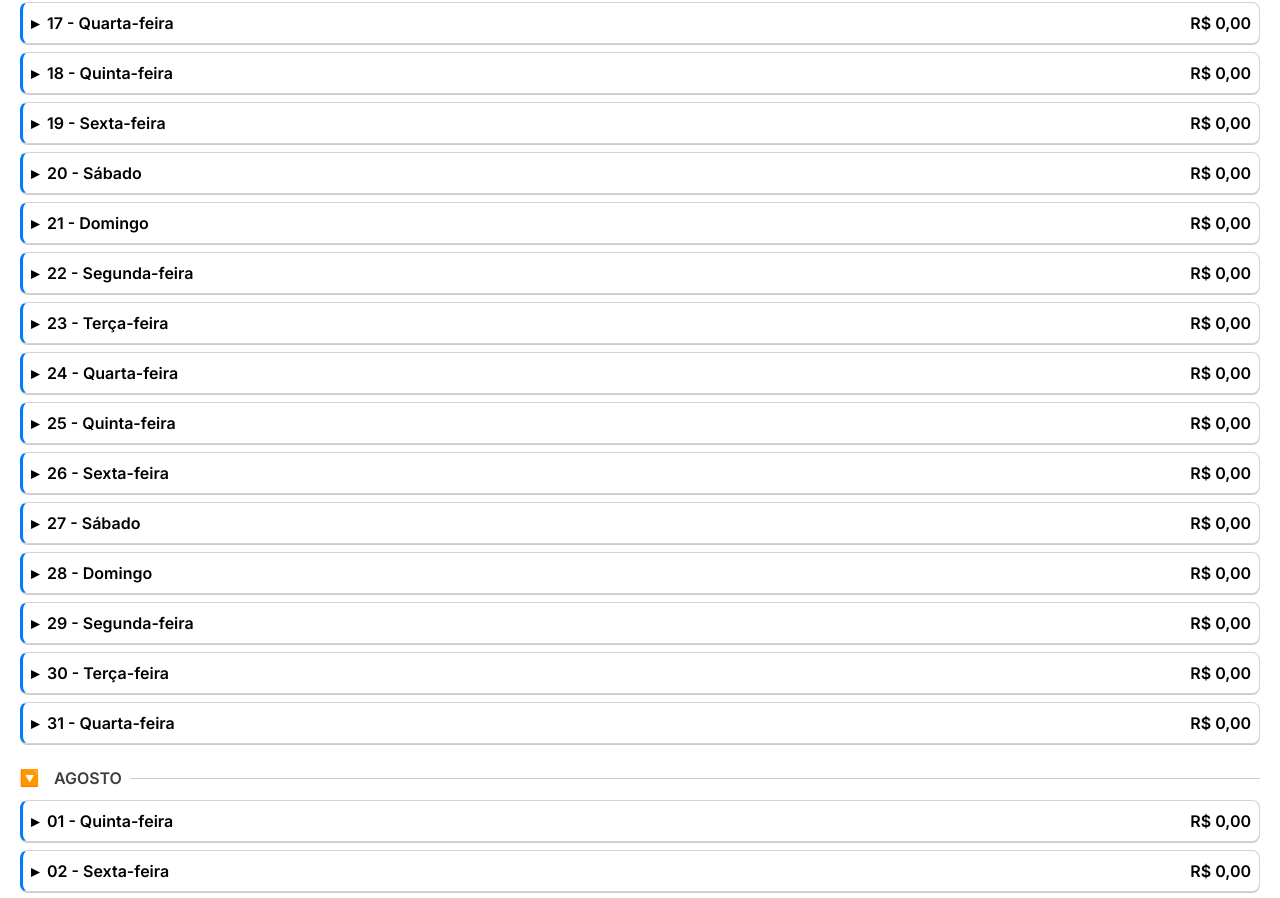
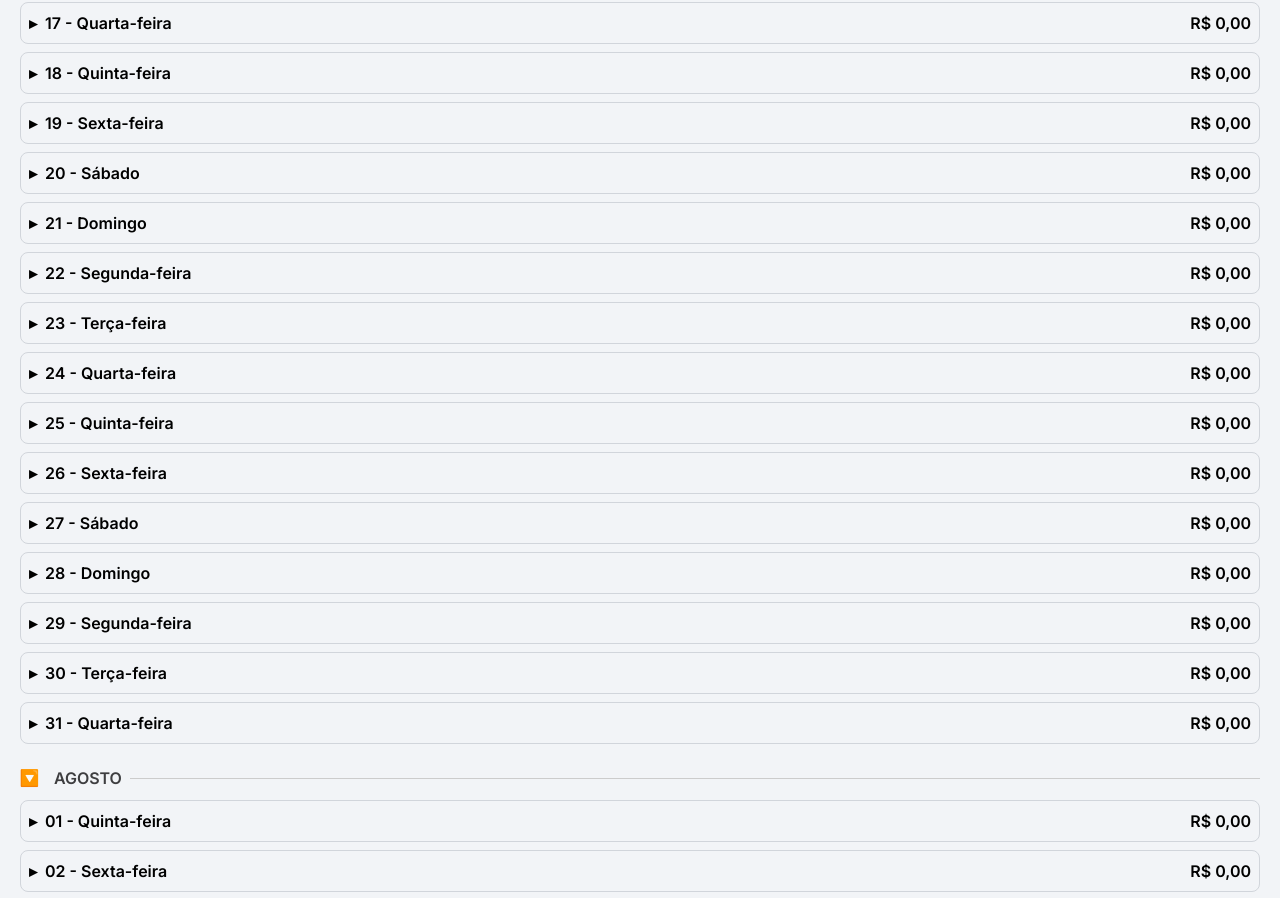
Before and after one commit to igorbelchior86/GastosWebTest, a plain HTML site: page index.html in a window 1280 px wide. Shown: the part 1877-2775 px from the top of the page. Drawn offline with Linux system fonts and the light colour scheme.

Commit message:
Update style.css

```diff
--- a/style.css
+++ b/style.css
@@ -61,14 +61,14 @@
   align-items: center;
 }
 :root {
-  --bg: #fff;
+  --bg: #f2f4f7;
   --panel: #fff;
   --border: #d1d5db;
   --radius: 8px;
 }
 
 body {
-  background: #fff;
+  background: var(--bg);
   font-family: 'Inter', sans-serif;
   padding: 20px;
   margin: 0;
@@ -345,8 +345,6 @@ input[type="date"] {
   border-radius: var(--radius);
   margin-bottom: 8px;
   padding: 0 8px;
-  box-shadow: 0 1px 0 #ccc;
-  border-left: 3px solid #007AFF;
 }
 #accordion summary {
   cursor: pointer;
@@ -609,11 +607,12 @@ html, body {
   padding: 0 8px;
   margin-bottom: 4px;
 }
+
 details.day {
-  box-shadow: 0 1px 0 #ccc;
+  border: none;
   border-left: 3px solid #007AFF;
-  margin: 0;
+  padding-left: 8px;
+  margin: 4px 0;
+  background: transparent;
   border-radius: 0;
-  padding-left: 8px;
-  background: white;
 }
```
